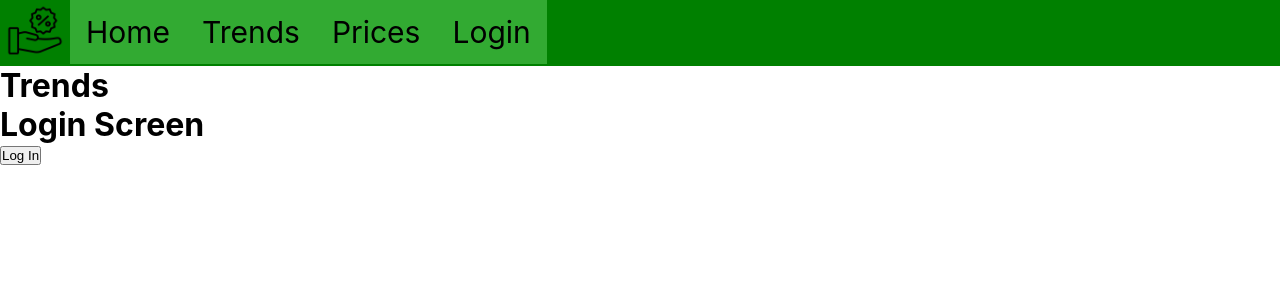
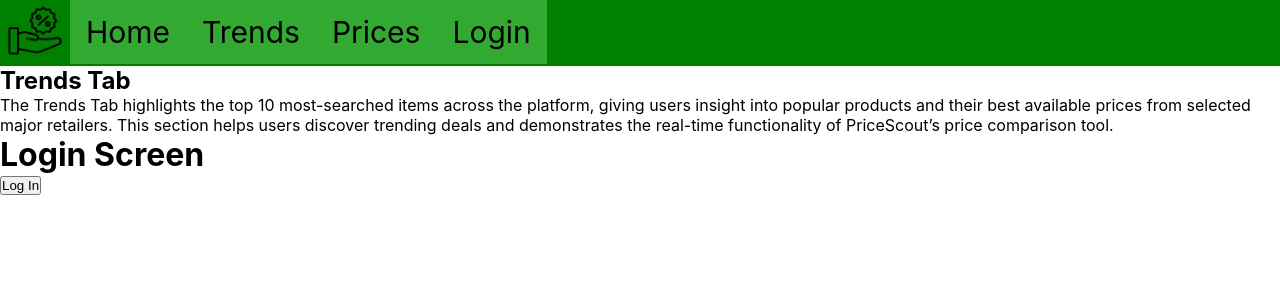
Before and after one commit to Jormungandr72/Cross-Website-Price-Checker, a React (Create React App) app in the folder src/react/: page /trends in a window 1280 px wide. Shown: the top 300 px of the page. Built offline with nearby package versions, Linux system fonts and the light colour scheme; no server answers.

Commit message:
moved page descriptions to their correct places

```diff
--- a/src/react/src/components/pages/home.js
+++ b/src/react/src/components/pages/home.js
@@ -11,21 +11,6 @@ const Home = () => {
                 up-to-date pricing insights. With the ability to track and monitor up to 10 selected items,
                 PriceScout ensures users stay ahead of market trends, maximizing savings and convenience.
             </p>
-
-            <h2>Trends Tab</h2>
-            <p>
-                The Trends Tab highlights the top 10 most-searched items across the platform,
-                giving users insight into popular products and their best available prices from selected major retailers.
-                This section helps users discover trending deals and demonstrates the real-time functionality
-                of PriceScout’s price comparison tool.
-            </p>
-
-            <h2>My Prices Tab</h2>
-            <p>
-                In the My Prices Tab, users can lock in up to 10 items they want to monitor for price changes.
-                PriceScout will continuously track these items, alerting users to any significant price drops or increases.
-                This personalized tracking feature ensures users never miss an opportunity to save.
-            </p>
         </div>
     );
 };
--- a/src/react/src/components/pages/prices.js
+++ b/src/react/src/components/pages/prices.js
@@ -26,6 +26,13 @@ const Prices = () => {
 
     return (
         <div>
+            <h2>My Prices Tab</h2>
+            <p>
+                In the My Prices Tab, users can lock in up to 10 items they want to monitor for price changes.
+                PriceScout will continuously track these items, alerting users to any significant price drops or increases.
+                This personalized tracking feature ensures users never miss an opportunity to save.
+            </p>
+
             {/* searchBox div contains all search related components:
                 searchbar input box, search confirm button, related buttons created from query */}
             <div class="searchBox">
--- a/src/react/src/components/pages/trends.js
+++ b/src/react/src/components/pages/trends.js
@@ -1,5 +1,15 @@
 const Trends = () => {
-    return <h1>Trends</h1>;
+    return(
+        <div>
+            <h2>Trends Tab</h2>
+            <p>
+                The Trends Tab highlights the top 10 most-searched items across the platform,
+                giving users insight into popular products and their best available prices from selected major retailers.
+                This section helps users discover trending deals and demonstrates the real-time functionality
+                of PriceScout’s price comparison tool.
+            </p>
+        </div>
+    );
 };
 
 export default Trends;
```
